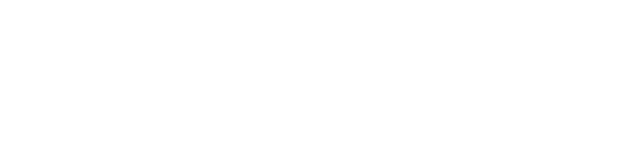
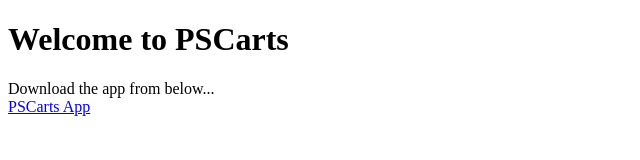
Before and after one commit to dgarc012/PSCarts, a plain HTML site: page index.html in a window 1280 px wide. Shown: the whole page, without its empty margins (0-640 px from the left). Drawn offline with Linux system fonts and the light colour scheme.

Commit message:
Added index.html content locally

```diff
--- a/index.html
+++ b/index.html
@@ -1,4 +1,11 @@
 <!DOCTYPE html>
 <html>
-
+	<head>
+		<title>PSCarts</title>
+	</head>
+	<body>
+		<h1>Welcome to PSCarts</h1>
+		<p>Download the app from below...<br>
+		<a href="play.google.com">PSCarts App</a></p>
+	</body>
 </html>
```
